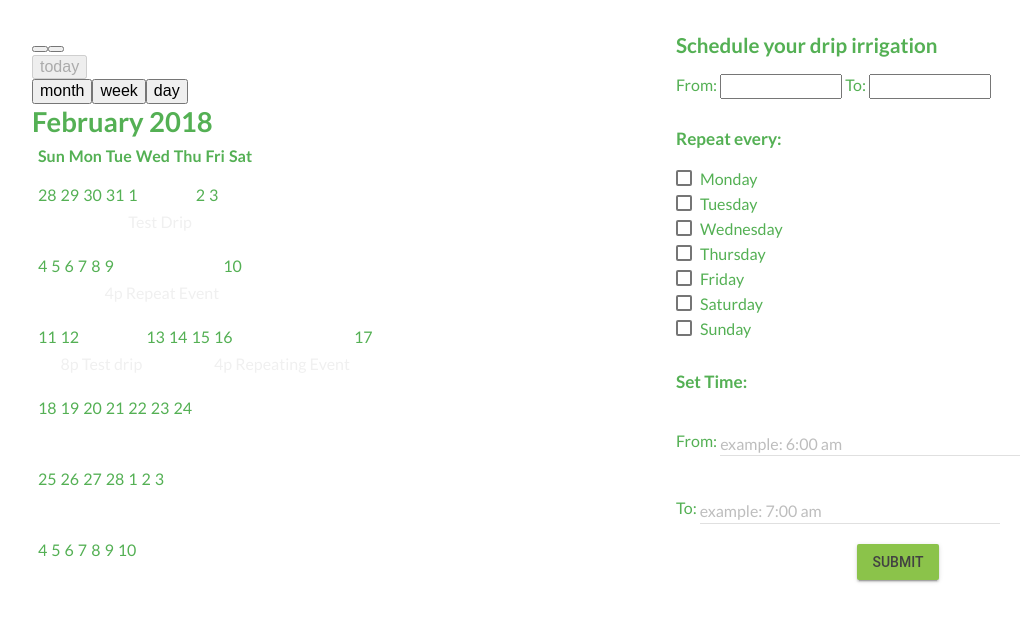
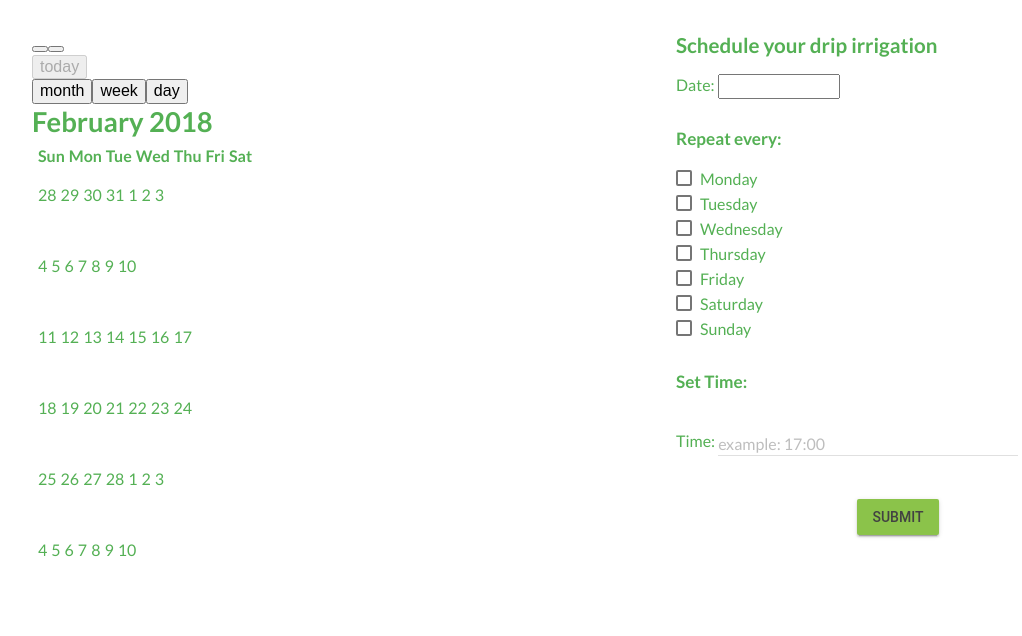
Before and after one commit to smellslikeml/kindbot, a Python web app: template app/templates/automate.html in a window 1280 px wide. Shown: the part 173-809 px from the top of the page, without its empty margins (64-1086 px from the left). Run offline with Jinja, Linux system fonts and the light colour scheme; the template is opened without the code that fills it: most values are stand-ins (such as "Sample title", 1, 10 or a date in 2020); lists and menus that the app fills with data are empty; some libraries are stand-ins or nearby versions.

Commit message:
edited app.py

```diff
--- a/app/templates/automate.html
+++ b/app/templates/automate.html
@@ -30,9 +30,6 @@
 		  <script>
 		  $(document).ready(function() {
 		    $("#datepicker").datepicker();
-		  });
-		  $(document).ready(function() {
-		    $("#datepicker2").datepicker();
 		  });
 		  </script>
 
@@ -71,58 +68,51 @@
 				  <div class="mdl-cell mdl-cell--5-col mdl-cell--5-col-tablet">
                                     <h3>Schedule your drip irrigation</h3>
                                      <form action="{{ url_for('automate') }}" method="post" id="form1">
-                                       <span>From:   </span><input id="datepicker" name="from" size="10"/>
-                                       <span>To:   </span><input id="datepicker2" name="to" size="10"/>
+                                       <span>Date:   </span><input id="datepicker" name="date" size="10"/>
                                        <br>
                                      <h4>Repeat every:  </h4>
-					<label class="mdl-checkbox mdl-js-checkbox mdl-js-ripple-effect" for="checkbox-1">
-					  <input type="checkbox" id="checkbox-1" class="mdl-checkbox__input">
+					<label class="mdl-checkbox mdl-js-checkbox mdl-js-ripple-effect" for="monday">
+					  <input type="checkbox" id="monday" class="mdl-checkbox__input">
 					  <span class="mdl-checkbox__label">Monday</span>
 					</label>
 
-					<label class="mdl-checkbox mdl-js-checkbox mdl-js-ripple-effect" for="checkbox-2">
-					  <input type="checkbox" id="checkbox-2" class="mdl-checkbox__input">
+					<label class="mdl-checkbox mdl-js-checkbox mdl-js-ripple-effect" for="tuesday">
+					  <input type="checkbox" id="tuesday" class="mdl-checkbox__input">
 					  <span class="mdl-checkbox__label">Tuesday</span>
 					</label>
 
-					<label class="mdl-checkbox mdl-js-checkbox mdl-js-ripple-effect" for="checkbox-3">
-					  <input type="checkbox" id="checkbox-3" class="mdl-checkbox__input">
+					<label class="mdl-checkbox mdl-js-checkbox mdl-js-ripple-effect" for="wednesday">
+					  <input type="checkbox" id="wednesday" class="mdl-checkbox__input">
 					  <span class="mdl-checkbox__label">Wednesday</span>
 					</label>
 
-					<label class="mdl-checkbox mdl-js-checkbox mdl-js-ripple-effect" for="checkbox-4">
-					  <input type="checkbox" id="checkbox-4" class="mdl-checkbox__input">
+					<label class="mdl-checkbox mdl-js-checkbox mdl-js-ripple-effect" for="thursday">
+					  <input type="checkbox" id="thursday" class="mdl-checkbox__input">
 					  <span class="mdl-checkbox__label">Thursday</span>
 					</label>
 
-					<label class="mdl-checkbox mdl-js-checkbox mdl-js-ripple-effect" for="checkbox-5">
-					  <input type="checkbox" id="checkbox-5" class="mdl-checkbox__input">
+					<label class="mdl-checkbox mdl-js-checkbox mdl-js-ripple-effect" for="friday">
+					  <input type="checkbox" id="friday" class="mdl-checkbox__input">
 					  <span class="mdl-checkbox__label">Friday</span>
 					</label>
 
-					<label class="mdl-checkbox mdl-js-checkbox mdl-js-ripple-effect" for="checkbox-6">
-					  <input type="checkbox" id="checkbox-6" class="mdl-checkbox__input">
+					<label class="mdl-checkbox mdl-js-checkbox mdl-js-ripple-effect" for="saturday">
+					  <input type="checkbox" id="saturday" class="mdl-checkbox__input">
 					  <span class="mdl-checkbox__label">Saturday</span>
 					</label>
 
-					<label class="mdl-checkbox mdl-js-checkbox mdl-js-ripple-effect" for="checkbox-7">
-					  <input type="checkbox" id="checkbox-7" class="mdl-checkbox__input">
+					<label class="mdl-checkbox mdl-js-checkbox mdl-js-ripple-effect" for="sunday">
+					  <input type="checkbox" id="sunday" class="mdl-checkbox__input">
 					  <span class="mdl-checkbox__label">Sunday</span>
 					</label>
 
                                      <h4>Set Time:  </h4>
-                                        <span>From: </span>
+                                        <span>Time: </span>
 					<div class="mdl-textfield mdl-js-textfield" width="20px">
-					    <input class="mdl-textfield__input" type="text" id="from_time">
-					    <label class="mdl-textfield__label" for="from_time">example: 6:00 am</label>
+					    <input class="mdl-textfield__input" type="text" id="time">
+					    <label class="mdl-textfield__label" for="time">example: 17:00</label>
 					</div>
                                         <br>
-
-                                        <span>To:    </span>
-					<div class="mdl-textfield mdl-js-textfield" width="20px">
-					    <input class="mdl-textfield__input" type="text" id="to_time">
-					    <label class="mdl-textfield__label" for="to_time">example: 7:00 am</label>
-					</div>
                                         <br>
 
                                         <center><div>
@@ -157,63 +147,8 @@
 	    navLinks: true, // can click day/week names to navigate views
 	    editable: true,
 	    eventLimit: true, // allow "more" link when too many events
-	    events: [
-	      {
-		title: "Test Drip",
-		start: "2018-02-01"
-	      },
-	      {
-		title: "Long Event",
-		start: "2016-12-07",
-		end: "2016-12-10"
-	      },
-	      {
-		id: 999,
-		title: "Repeat Event",
-		start: "2018-02-09T16:00:00"
-	      },
-	      {
-		id: 999,
-		title: "Repeating Event",
-		start: "2018-02-16T16:00:00"
-	      },
-	      {
-		title: "Conference",
-		start: "2016-12-11",
-		end: "2016-12-13"
-	      },
-	      {
-		title: "Meeting",
-		start: "2016-12-12T10:30:00",
-		end: "2016-12-12T12:30:00"
-	      },
-	      {
-		title: "Lunch",
-		start: "2016-12-12T12:00:00"
-	      },
-	      {
-		title: "Meeting",
-		start: "2016-12-12T14:30:00"
-	      },
-	      {
-		title: "Happy Hour",
-		start: "2016-12-12T17:30:00"
-	      },
-	      {
-		title: "Test drip",
-		start: "2018-02-12T20:00:00"
-	      },
-	      {
-		title: "Birthday Party",
-		start: "2016-12-13T07:00:00"
-	      },
-	      {
-		title: "Click for Google",
-		url: "https://google.com/",
-		start: "2016-12-28"
-	      }
-	    ]
-	  });
+	    events: {{ events|safe }}
+        });
 	});
 
      </script>
```
Also changed, not shown: app/app.py (+20 -5 lines).
